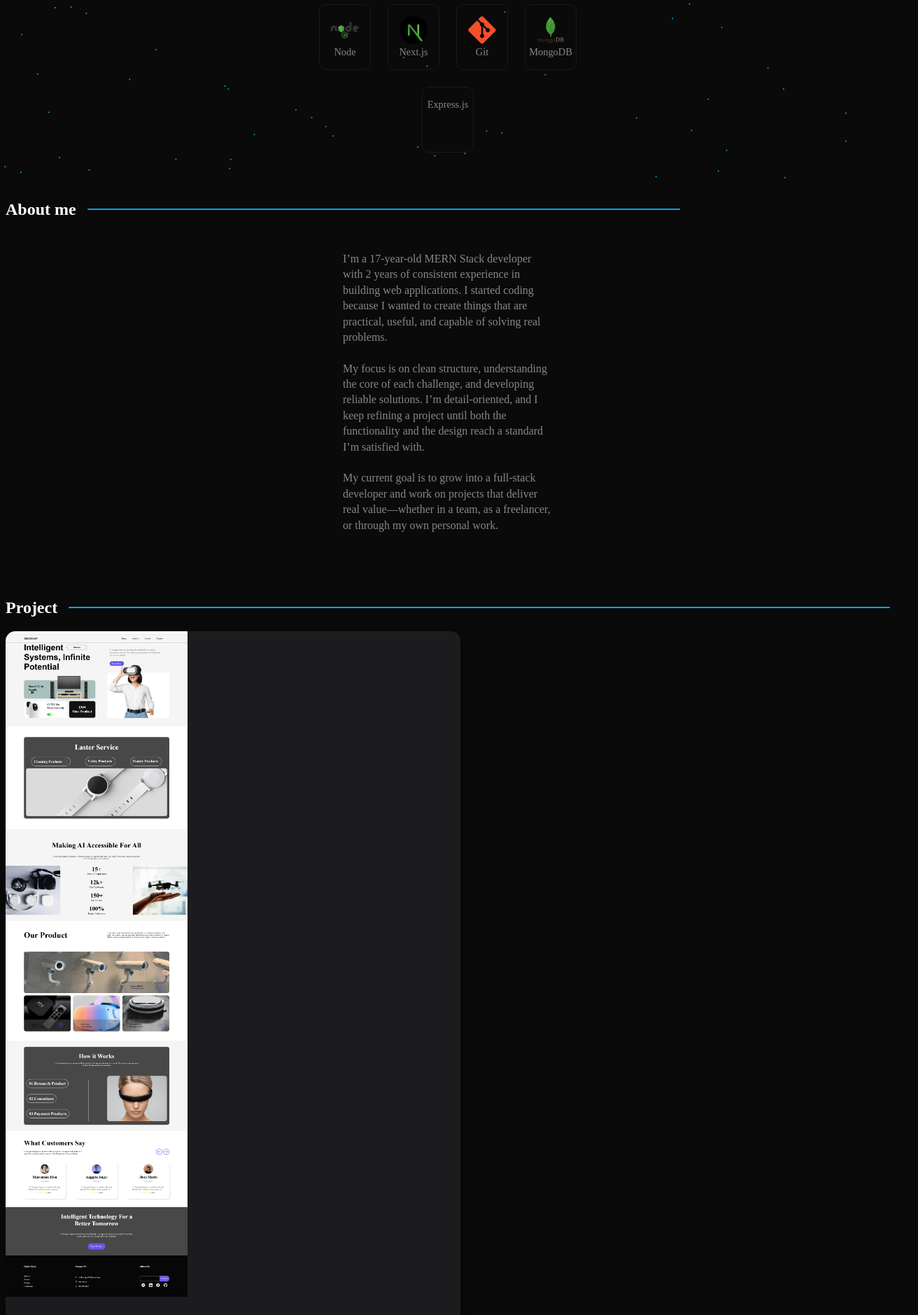
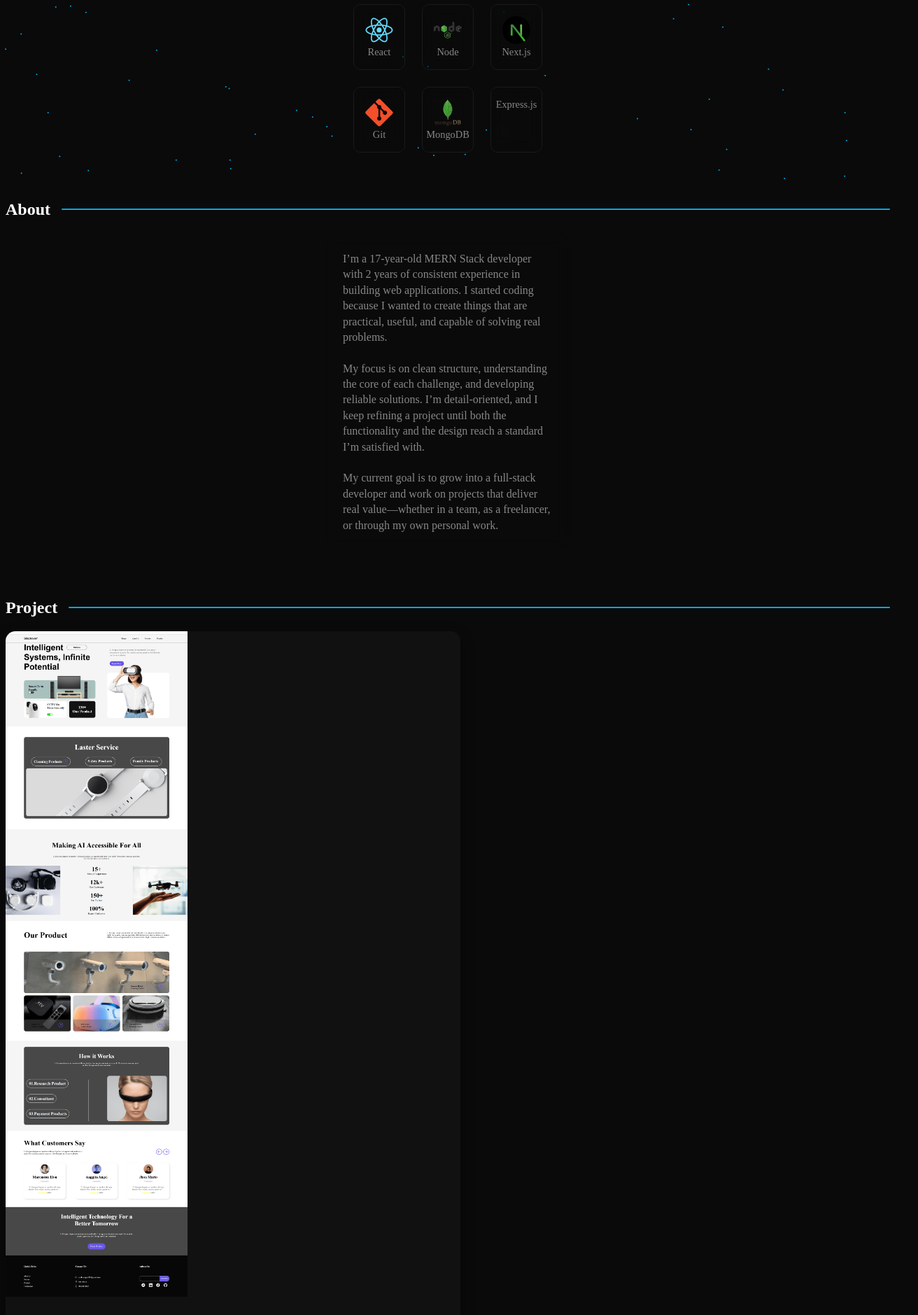
Before and after one commit to aryabz/Personal-site, a React (Create React App) app: page / in a window 1280 px wide. Shown: the part 540-2419 px from the top of the page at 70% size, 1312 px wide, since content can reach past the window. Built offline with nearby package versions, Linux system fonts and the light colour scheme.

Commit message:
add link footer

```diff
--- a/src/App.js
+++ b/src/App.js
@@ -38,6 +38,7 @@ export default function App() {
   const [FlagNavbar, setFlagNavbar] = useState(true)
   return (
     <div>
+      <div style={{ margin: "0.5rem" }}>
         <Nav setFlagNavbar={setFlagNavbar} FlagNavbar={FlagNavbar} />
         <div style={{ height: "180px", display: "flex", alignItems: "center" }}>
           <Introduction
@@ -51,6 +52,8 @@ export default function App() {
         <About />
         <Project />
         <ContactForm />
+      </div>
+      <Footer />
       <MenuHead FlagNavbar={FlagNavbar} />
     </div>
   )
@@ -173,8 +176,8 @@ function About() {
   return (
     <div>
       <div className="header-skill">
-        <h2>About me</h2>
-        <LIneLight size="67%" />
+        <h2>About</h2>
+        <LIneLight size="100%" />
       </div>
       <div className="about">
         I’m a 17-year-old MERN Stack developer with 2 years of consistent experience in building web applications. I started coding because I wanted to create things that are practical, useful, and capable of solving real problems.
@@ -515,22 +518,38 @@ function MenuHead({ FlagNavbar }) {
   return (
     <div className={`menu-head ${!FlagNavbar && "disable"}`}>
 
+
+
+
+    </div>
+  )
+}
+
+function Link() {
+  return (
     <div className="linkme">
+      <div>
         <i class="bi bi-github"><a href="github.com/aryabz">aryabz</a></i><br />
         <i class="bi bi-linkedin"><a href="https://www.linkedin.com/in/aryabz/">aryabz</a></i><br />
         <i class="bi bi-telegram"><a href="https://t.me/aryabz_official">aryabz_official</a></i><br />
+      </div>
+      <div>
         <i class="bi bi-twitter-x"><a href="x.com/aryabz_official">aryabz_official</a></i><br />
         <i class="bi bi-chat-left"><a href="https://rubika.ir/aryabz_official">aryabz_official</a></i><br />
         <i class="bi bi-instagram"><a href="https://Instagram.com/aryabz_official">aryabz_official</a></i>
       </div>
 
-      <hr />
 
-      <div className="change-color">
-        <span style={{ background: "#e63946" }}></span>
-        <span style={{ background: "#00a8e8" }}></span>
-        <span style={{ background: "#7c3aed" }}></span>
+    </div>
+  )
+}
 
+
+function Footer() {
+  return (
+    <div className="footer">
+      <div>
+        <Link />
       </div>
     </div>
   )
--- a/src/index.css
+++ b/src/index.css
@@ -1,6 +1,7 @@
 body{
   background-color: #0a0a0a;
   color: white;
+  margin: 0;
   /* font-family: 'Roboto Condensed', sans-serif; */
 }
 .header{
@@ -53,7 +54,7 @@ width: 100%;
   align-items: center;
   flex-wrap: wrap;
   gap: 1.5rem;
-  max-width: 370px;
+  max-width: 360px;
 }
 .icon-logo{
   width: 40px;
@@ -67,6 +68,7 @@ width: 100%;
   color: #878787;
   font-size: 0.9rem;
   gap: 0.2rem;
+  backdrop-filter: blur(10px);
 }
 .project{
   display: flex;
@@ -98,7 +100,7 @@ padding: 2rem 0 0 0;
 /*  */
 
 .portfolio-card {
-  background: #1c1c1e;
+  background: #111111;
   color: #f1f1f1;
   border-radius: 14px;
   overflow: hidden;
@@ -106,6 +108,7 @@ padding: 2rem 0 0 0;
   max-width: 650px;
   box-shadow: 0 8px 20px rgba(0,0,0,0.4);
   transition: 0.3s;
+  backdrop-filter: blur(10px);
 }
 
 .portfolio-card:hover {
@@ -220,6 +223,7 @@ padding: 2rem 0 0 0;
 
 .linkme{
   line-height: 3;
+  display: flex;
 }
 .linkme i{
   margin: 1.5rem;
@@ -247,3 +251,9 @@ padding: 2rem 0 0 0;
   border-radius: 18px;
   backdrop-filter: blur(10px);
 }
+.footer{
+  width: 100%;
+  background: #111;
+  backdrop-filter: blur(10px);
+  padding: 3rem 1rem 3rem;
+}
```
Lines whose indentation alone changed are shown as unchanged.
